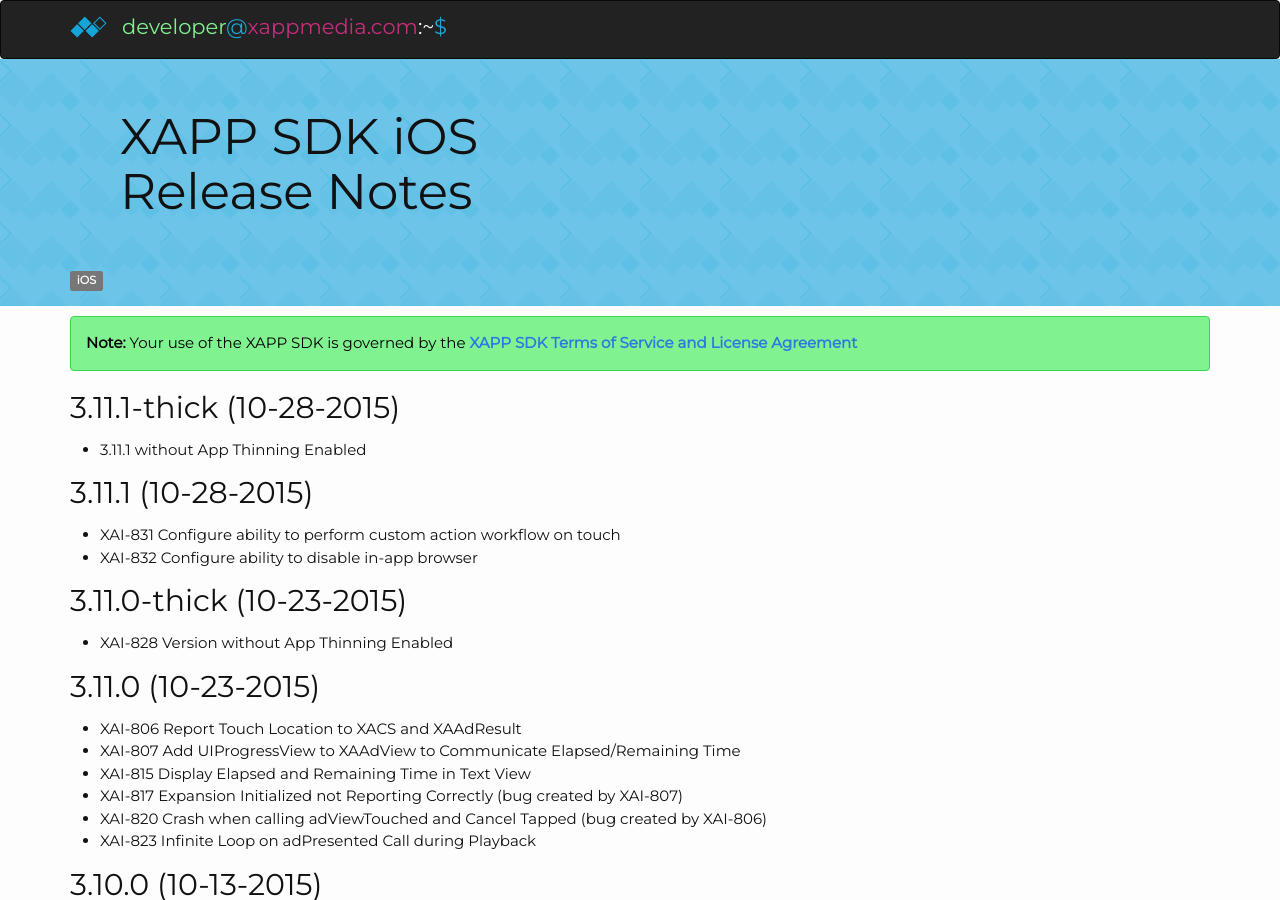
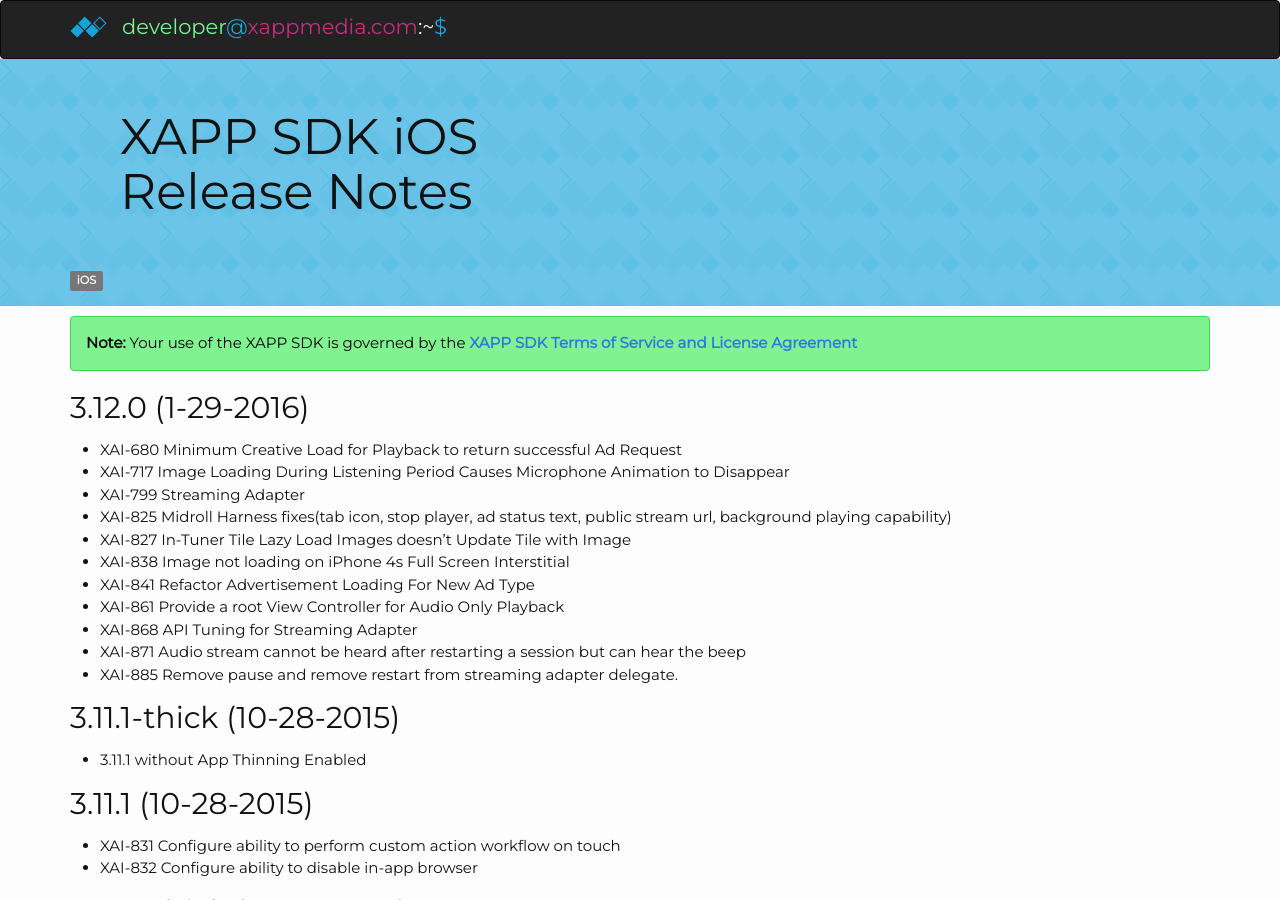
Before and after one commit to chrsdietz/Documentation, a Jekyll site: the page built from _ios/release-notes.markdown, in a window 1280 px wide and 900 px high. Built offline with Jekyll 4.4.1, drawn with Linux system fonts in a browser that asks for light colours; nearby versions of some CDN libraries; library files that are not in the unit come from our copies; Markdown is read by kramdown in place of the engine named in the settings; comment, search, counter and statistics services are not loaded.

Commit message:
3.12.0 release notes

```diff
--- a/_ios/release-notes.markdown
+++ b/_ios/release-notes.markdown
@@ -5,6 +5,20 @@
 categories:
   - iOS
 ---
+
+## 3.12.0 (1-29-2016)
+
+* XAI-680 Minimum Creative Load for Playback to return successful Ad Request
+* XAI-717 Image Loading During Listening Period Causes Microphone Animation to Disappear
+* XAI-799 Streaming Adapter
+* XAI-825 Midroll Harness fixes(tab icon, stop player, ad status text, public stream url, background playing capability)
+* XAI-827 In-Tuner Tile Lazy Load Images doesn't Update Tile with Image
+* XAI-838 Image not loading on iPhone 4s Full Screen Interstitial
+* XAI-841 Refactor Advertisement Loading For New Ad Type
+* XAI-861 Provide a root View Controller for Audio Only Playback
+* XAI-868 API Tuning for Streaming Adapter
+* XAI-871 Audio stream cannot be heard after restarting a session but can hear the beep
+* XAI-885 Remove pause and remove restart from streaming adapter delegate.
 
 ## 3.11.1-thick (10-28-2015)
 
```
